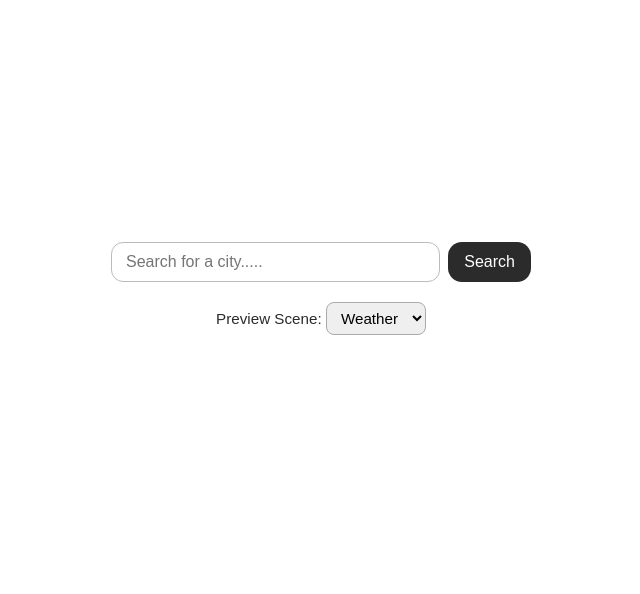
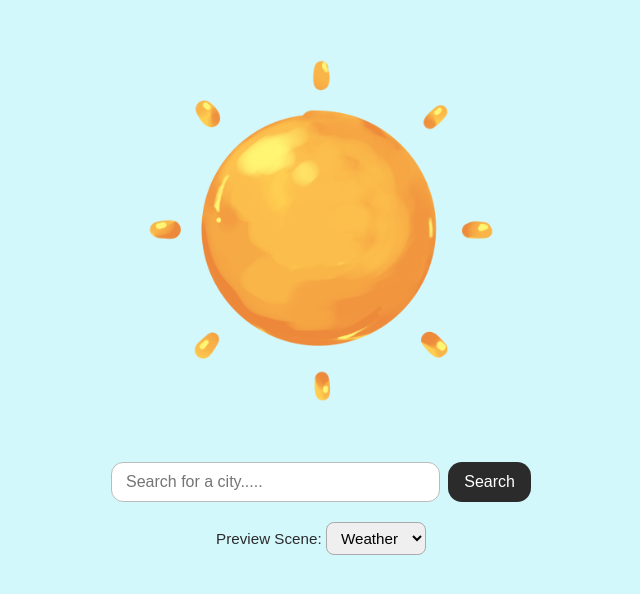
Before and after one commit to heonaliu/weather-app, a React (Vite) app: page / in a window 1280 px wide. Shown: the part 112-706 px from the top of the page, without its empty margins (319-959 px from the left). Built offline with nearby package versions, Linux system fonts and the light colour scheme.

Commit message:
add sun image to the homepage

```diff
--- a/index.html
+++ b/index.html
@@ -4,7 +4,7 @@
     <meta charset="UTF-8" />
     <link rel="icon" type="image/svg+xml" href="/favicon.svg" />
     <meta name="viewport" content="width=device-width, initial-scale=1.0" />
-    <title>weather-app</title>
+    <title>Weather App</title>
   </head>
   <body>
     <div id="root"></div>
--- a/src/App.css
+++ b/src/App.css
@@ -41,3 +41,8 @@
 .app.dark .weather-card {
   background: rgba(255, 255, 255, 0.12);
 }
+
+main img {
+    max-width: 420px;
+
+}
--- a/src/App.jsx
+++ b/src/App.jsx
@@ -4,6 +4,7 @@ import SearchBar from "./components/SearchBar";
 import WeatherArt from "./components/WeatherArt";
 import { fetchWeather } from "./utils/api";
 import { ART, BACKGROUNDS } from "./utils/weatherCodes";
+import sun  from "./assets/art/sunny.png"
 
 function App() {
   const [place, setPlace] = useState(null);
@@ -35,8 +36,9 @@ function App() {
   return (
     <main
       className={`app ${isDark ? "dark" : ""}`}
-      style={{ background: BACKGROUNDS[preview] || "#ffffff" }}
+      style={{ background: BACKGROUNDS[preview] || "#c8f6fbca" }}
     >
+      <img src={sun} alt="Title Image"/>
       <SearchBar onSelect={handleSelect} />
       {loading && <p className="status">Checking....</p>}
       {error && <p className="status error">{error}</p>}
```
